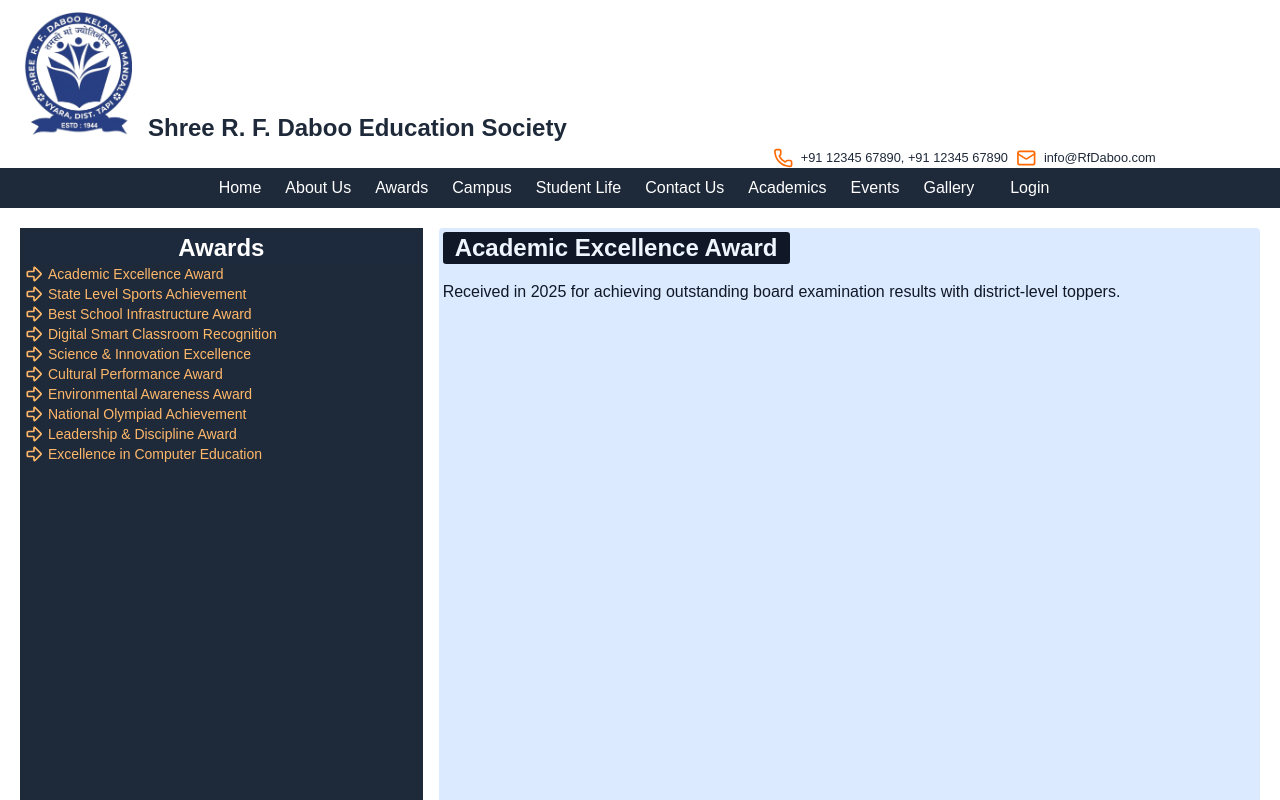
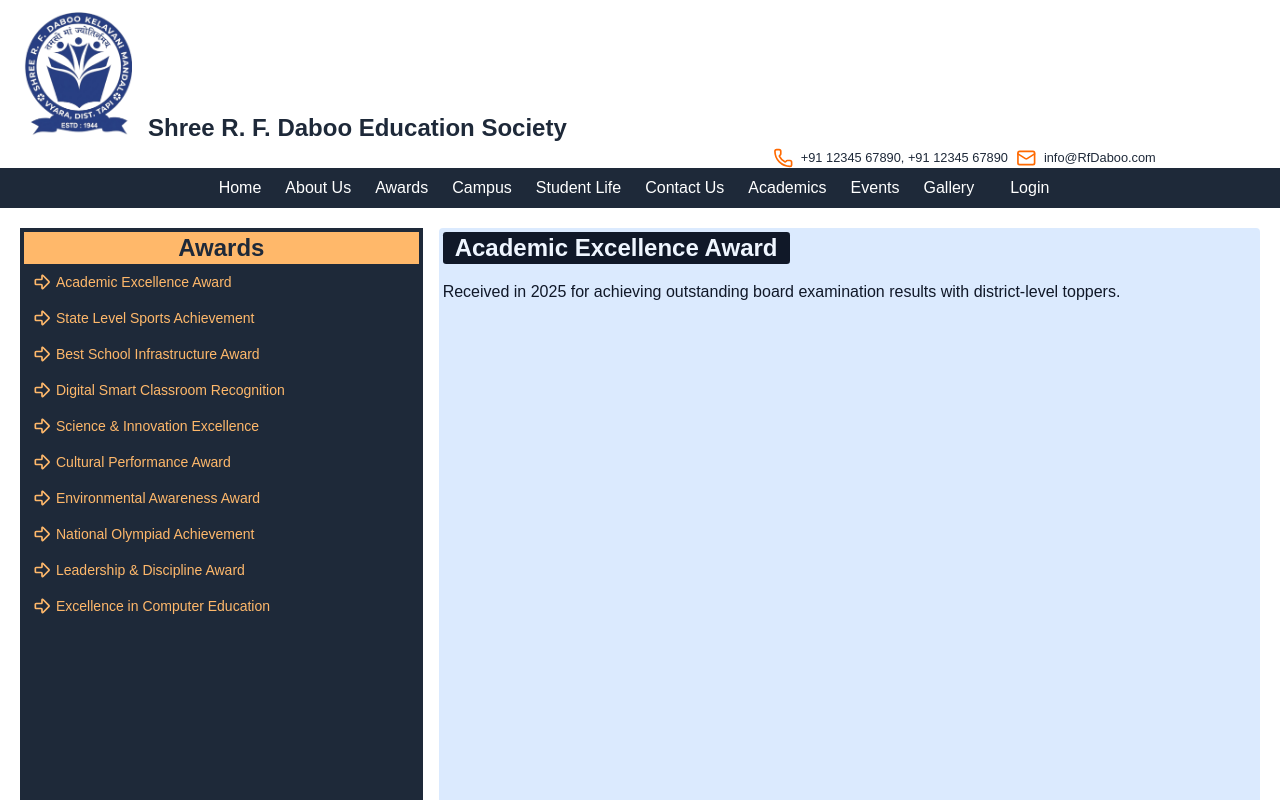
Before and after one commit to harendrasinp/R.F.Daboo_Frontend, a Next.js app: page /awards in a window 1280 px wide. Shown: the top 800 px of the page. Built offline with nearby package versions, Linux system fonts and the light colour scheme.

Commit message:
mobile view of aboutus page aside bar padding remove

```diff
--- a/src/app/contact/page.js
+++ b/src/app/contact/page.js
@@ -3,7 +3,7 @@ import { phoneNumbers,contactData } from '@/data/contactData';
 const Contact = () => {
   return (
     <div>
-      <div className="bg-sky-800 text-center py-2 text-white">
+      <div className="bg-orange-300 text-center py-2 text-gray-800">
         <h1 className="text-2xl font-bold text-center">Contact Us</h1>
         <p className="text-center mt-1">Feel free to reach out to us for any inquiries or information.</p>
       </div>
--- a/src/components/Sidebar_DetailBar.js
+++ b/src/components/Sidebar_DetailBar.js
@@ -8,11 +8,11 @@ const SideBar_DeatilBar = ({ componentData, title }) => {
     return (
         <div className="grid grid-cols-12 gap-1 p-1 h-screen md:gap-4 md:p-5">
             <aside className="col-span-4 bg-gray-800 p-1">
-                <h1 className="text-sm font-bold text-center text-white bg-slate-800 md:text-2xl">{title}</h1>
+                <h1 className="text-sm font-bold text-center text-gray-800 bg-orange-300 md:text-2xl">{title}</h1>
 
                 {componentData.map((data, index) => (
                     <div key={index}>
-                        <div onClick={() => setAboutTitle(data.title)} className="w-full text-left text-orange-300 hover:underline hover:text-purple-300 cursor-pointer flex gap-1 text-sm">
+                        <div onClick={() => setAboutTitle(data.title)} className="w-full text-left text-orange-300 hover:underline hover:text-purple-300 cursor-pointer flex gap-1 text-sm md:p-2">
                             <ArrowBigRight className="w-5 h-5 shrink-0"/>
                             <span>{data.title}</span>
                         </div>
```
